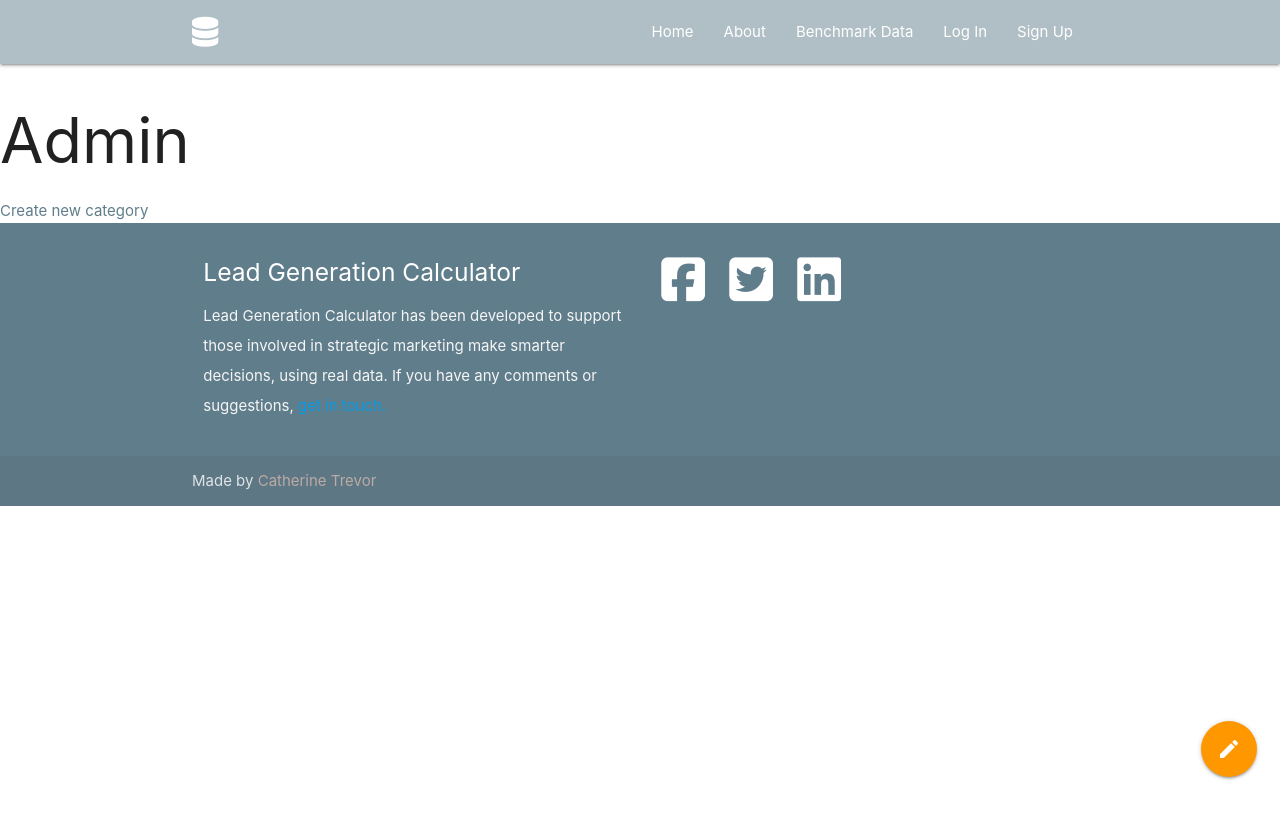
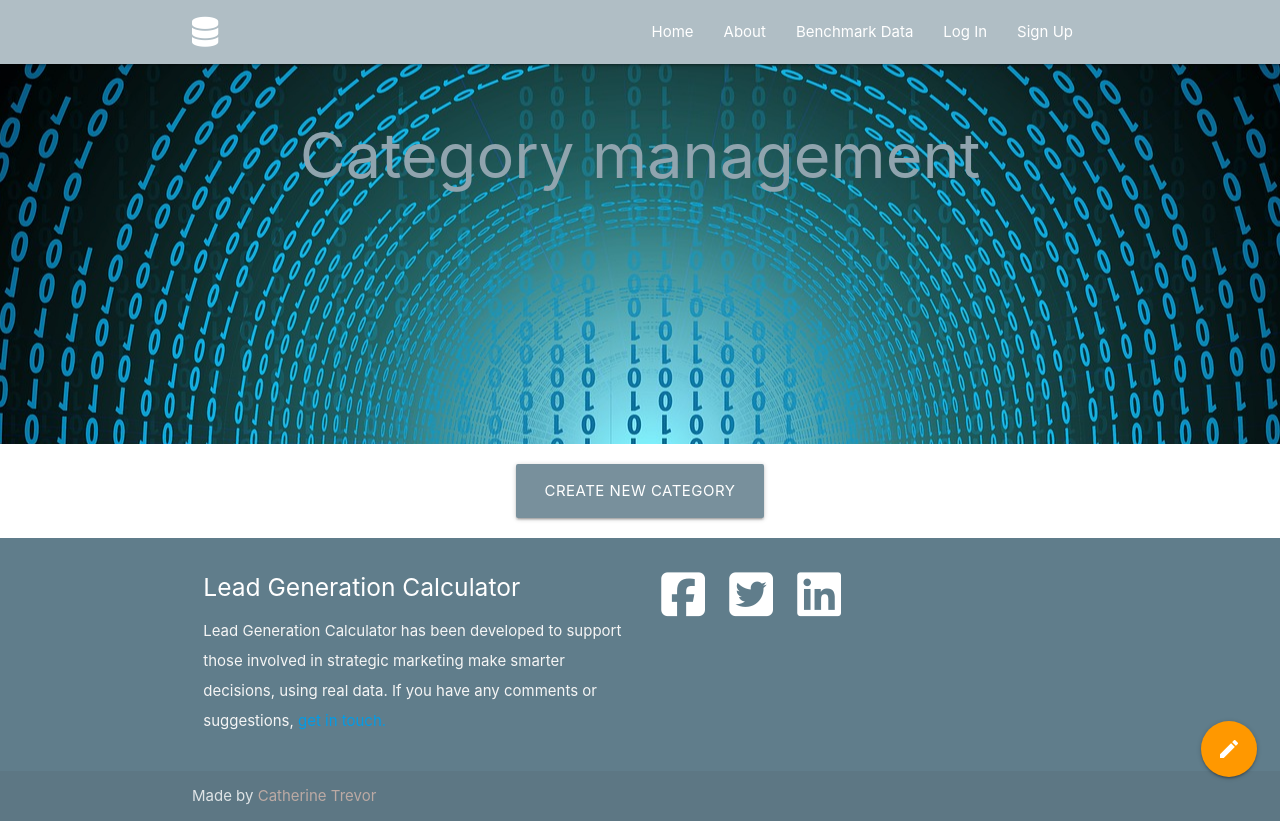
Before and after one commit to CatherineTrevor/lead-generator-calculator, a Flask app: page /admin in a window 1280 px wide. Before the commit the page ends 780 px from the top, so only its background shows below. Run offline with Flask 2, Linux system fonts and the light colour scheme; data that the repository does not hold is empty; some libraries are stand-ins or nearby versions.

Commit message:
basic styling to admin pages for category management

```diff
--- a/app.py
+++ b/app.py
@@ -221,7 +221,8 @@ def contact_us():
 
 @app.route("/admin")
 def admin():
-    return render_template("admin.html")
+    categories = list(mongo.db.categories.find().sort("category_name", 1))
+    return render_template("admin.html", categories=categories)
 
 
 @app.route("/create_category", methods=["GET", "POST"])
@@ -233,7 +234,7 @@ def create_category():
         }
         mongo.db.categories.insert_one(category)
         flash("Category succesfully added")
-        return redirect(url_for("create_category"))
+        return redirect(url_for("admin"))
 
     return render_template("create_category.html")
 
--- a/templates/admin.html
+++ b/templates/admin.html
@@ -1,5 +1,40 @@
 {% extends "base.html" %}
 {% block content %}
-<h1>Admin</h1>
-<a class="nav-link blue-grey-text" href="{{ url_for('create_category') }}">Create new category</a></li>
+    <div id="index-banner" class="parallax-container">
+        <div class="section no-pad-bot">
+            <div class="container">
+                    <h1 class="header center blue-grey-text text-lighten-2">
+                        Category management
+                    </h1>
+            </div>
+        </div>
+        <div class="parallax">
+            <img src="{{ url_for('static', filename='assets/backgroundImage9.jpg') }}" alt="Data background image 9 sourced from Pixaby">
+        </div>
+    </div>
+    <div class="row">
+        {% for category in categories %}
+            <div class="col s12 m3">
+                <div class="card blue-grey center-align">
+                    <div class="card-content white-text">
+                        <span class="card-title">{{ category.category_name }}</span>
+                    </div>
+                    <div class="card-content white-text">
+                        <span class="card-title">{{ category.category_type }}</span>
+                    </div>
+                    <div class="card-action">
+                        <a href="#" class="btn-small blue-grey accent-4">Edit</a>
+                        <a href="#" class="btn-small blue-grey accent-4">Delete</a>
+                    </div>
+                </div>
+            </div>
+        {% endfor %}
+    </div>
+    <div class="row center">
+        <button type="submit" class="btn-large waves-effect waves-light blue-grey lighten-1">
+            <a class="nav-link white-text" href="{{ url_for('create_category') }}">
+                Create new category
+            </a>
+        </button>
+    </div>
 {% endblock %}
--- a/templates/base.html
+++ b/templates/base.html
@@ -27,7 +27,10 @@
             <li><a class="nav-link white-text" href="{{ url_for('about') }}">About</a></li>
             <li><a class="nav-link white-text" href="{{ url_for('benchmark_data') }}">Benchmark Data</a></li>
           {% if session.user %}
-          <li><a class="nav-link white-text" href="{{ url_for('get_account_profile') }}">My Account</a></li>
+            <li><a class="nav-link white-text" href="{{ url_for('get_account_profile') }}">My Account</a></li>
+              {% if session.user|lower == "admin@admin.com"|lower %}
+                <li><a class="nav-link white-text" href="{{ url_for('admin') }}">Manage categories</a></li>
+              {% endif %}
             <li><a class="nav-link white-text" href="{{ url_for('log_out') }}">Log Out</a></li>
             {% else %}
             <li><a class="nav-link white-text" href="{{ url_for('log_in') }}">Log In</a></li>
```
Also changed, not shown: README.md, static/assets/backgroundImage9.jpg (added).
